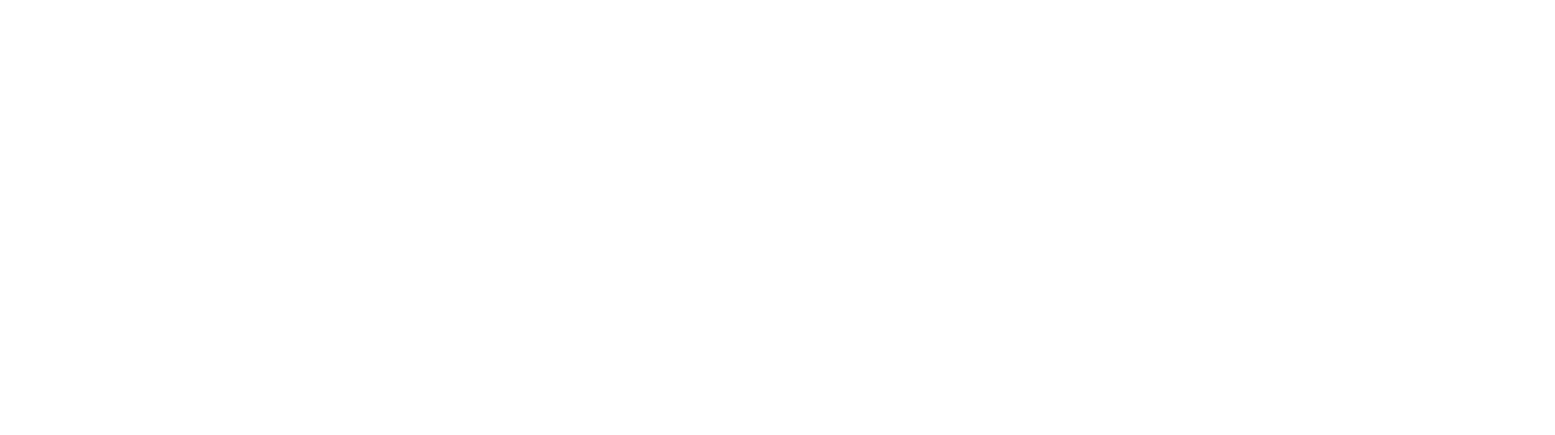
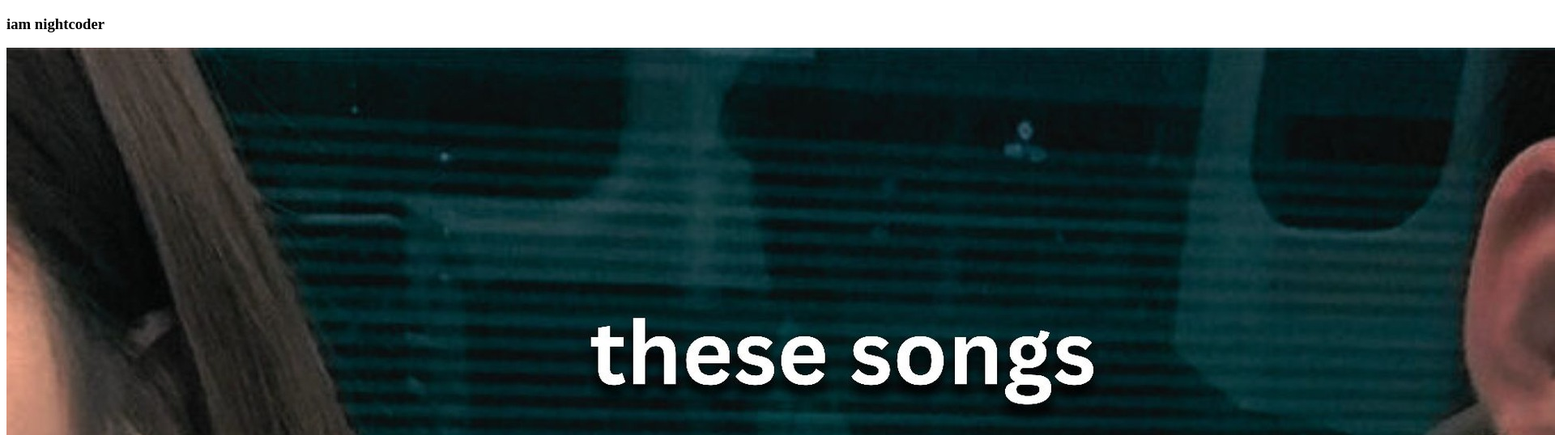
Before and after one commit to ohiddex/my-repo, a plain HTML site: page index.html in a window 1280 px wide. Shown: the top 538 px of the page at 81% size, 1920 px wide, since content can reach past the window. Drawn offline with Linux system fonts and the light colour scheme.

Commit message:
second commit

```diff
--- a/index.html
+++ b/index.html
@@ -6,6 +6,7 @@
     <title>Document</title>
 </head>
 <body>
-
+   <h3>iam nightcoder</h3>
+   <img src="io.jpg" alt="">
 </body>
 </html>
```
Also changed, not shown: io.jpg (added).
